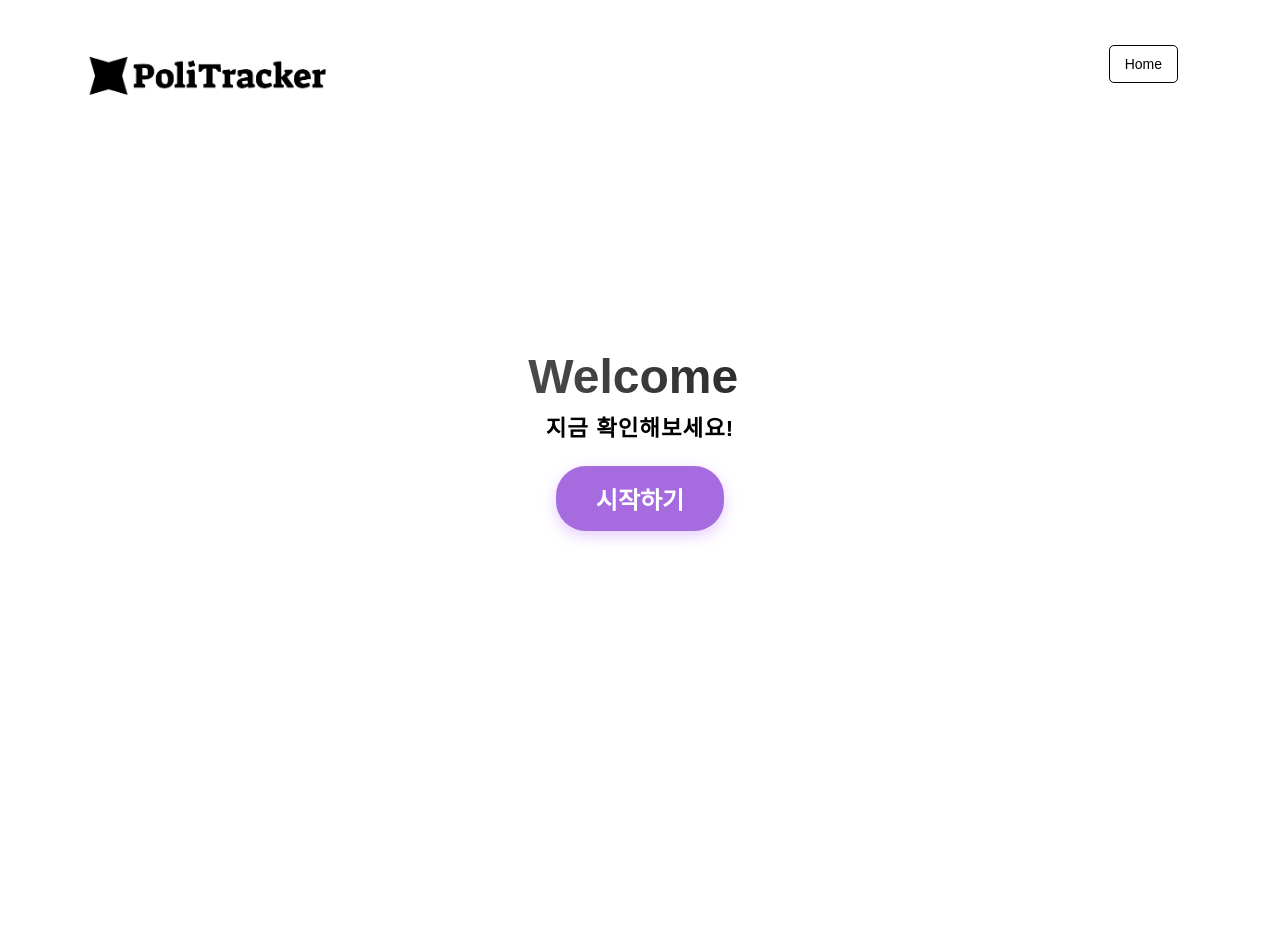
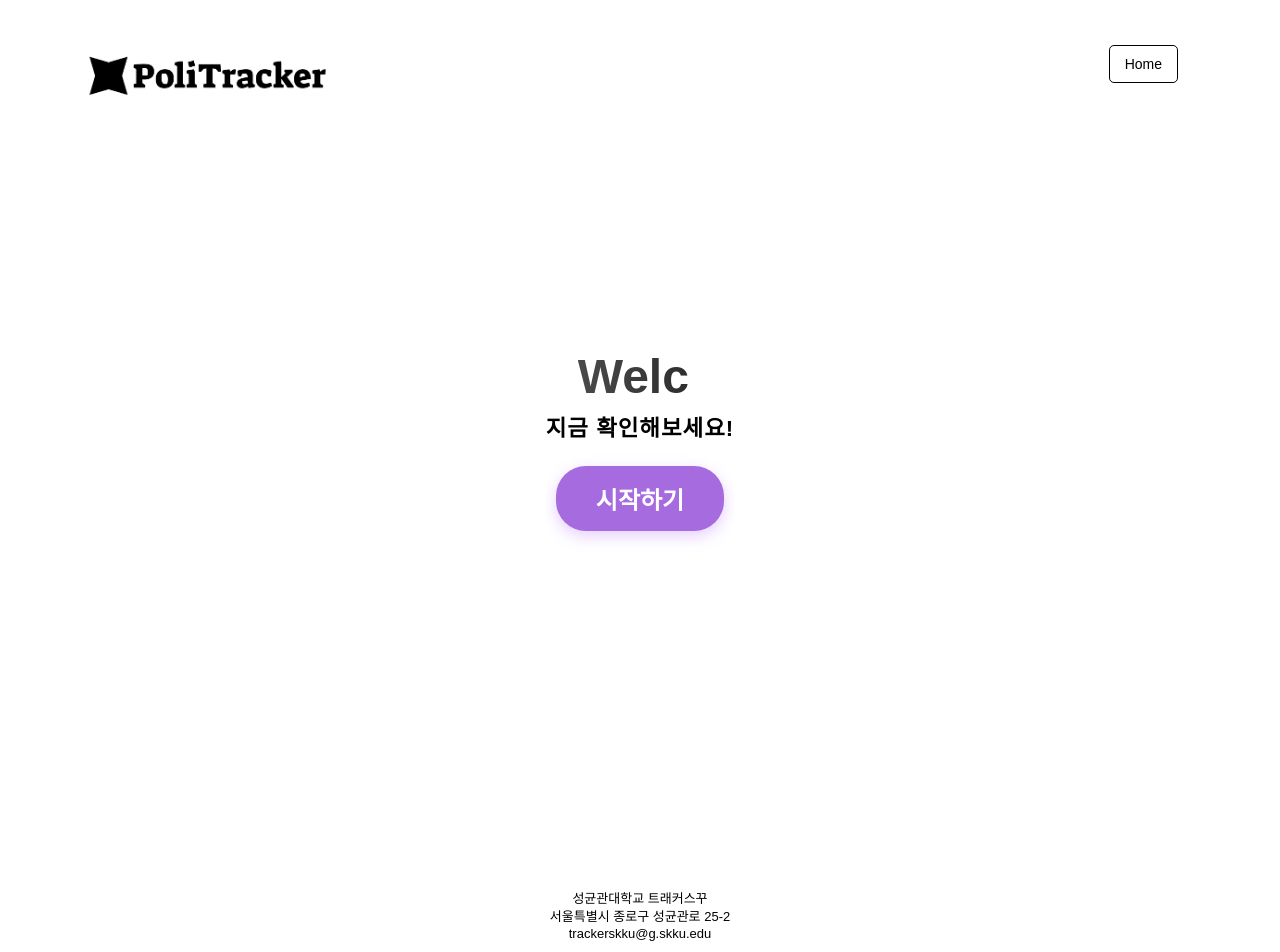
Before and after one commit to Co-Deep-Project/Frontend, a React (Create React App) app in the folder co-deep-frontend(Final)/: page /mbti in a window 1280 px wide. Shown: the top 952 px of the page. Before the commit the page ends 920 px from the top, so only its background shows below. Built offline with nearby package versions, Linux system fonts and the light colour scheme.

Commit message:
구청장 부분 수정

```diff
--- a/co-deep-frontend(Final)/src/mbti/QuestionScreen.css
+++ b/co-deep-frontend(Final)/src/mbti/QuestionScreen.css
@@ -213,3 +213,13 @@
   background-color: #b8a6d9;; /* 호버 시 배경색 변경 */
   transform: scale(1.05); /* 버튼 크기 증가 효과 */
 }
+
+.footer {
+  text-align: center;
+  margin-top: 20px;
+  line-height: 1.35;
+}
+
+.footer p {
+  font-size: 13px;
+}
--- a/co-deep-frontend(Final)/src/mbti/QuestionScreen.js
+++ b/co-deep-frontend(Final)/src/mbti/QuestionScreen.js
@@ -241,6 +241,9 @@ return (
               </>
           )}
       </div>
+      <footer className="footer">
+        <p>성균관대학교 트래커스꾸<br />서울특별시 종로구 성균관로 25-2<br />trackerskku@g.skku.edu</p>
+      </footer>
   </div>
 );
 };
--- a/co-deep-frontend(Final)/src/mbti/ResultScreen.css
+++ b/co-deep-frontend(Final)/src/mbti/ResultScreen.css
@@ -132,7 +132,15 @@ body {
 }
 
 
+.footer {
+  text-align: center;
+  margin-top: 40px;
+  line-height: 1.35;
+}
 
+.footer p {
+  font-size: 13px;
+}
 
 .finishBtn {
     background: #cfc2e9;
--- a/co-deep-frontend(Final)/src/mbti/ResultScreen.js
+++ b/co-deep-frontend(Final)/src/mbti/ResultScreen.js
@@ -140,6 +140,9 @@ const ResultScreen = () => {
 
     <button className="finishBtn" onClick={onRestart}>다시 테스트하기</button>
   </div>
+  <footer className="footer">
+        <p>성균관대학교 트래커스꾸<br />서울특별시 종로구 성균관로 25-2<br />trackerskku@g.skku.edu</p>
+      </footer>
   </div>
   );
 };
--- a/co-deep-frontend(Final)/src/mbti/StartScreen.css
+++ b/co-deep-frontend(Final)/src/mbti/StartScreen.css
@@ -89,6 +89,16 @@
   z-index: -1;
 }
 
+.footer {
+  text-align: center;
+  margin-top: 20px;
+  line-height: 1.35;
+}
+
+.footer p {
+  font-size: 13px;
+}
+
 /* 배경 애니메이션 효과 */
 @keyframes moveBackground {
   from {
--- a/co-deep-frontend(Final)/src/mbti/StartScreen.js
+++ b/co-deep-frontend(Final)/src/mbti/StartScreen.js
@@ -56,6 +56,9 @@ const StartScreen = () => {
           </button>
         </div>
       </div>
+      <footer className="footer">
+        <p>성균관대학교 트래커스꾸<br />서울특별시 종로구 성균관로 25-2<br />trackerskku@g.skku.edu</p>
+      </footer>
     </div>
   );
 };
--- a/co-deep-frontend(Final)/src/yunji/yunji.css
+++ b/co-deep-frontend(Final)/src/yunji/yunji.css
@@ -72,17 +72,21 @@
 .main-content {
   display: flex;
   flex-direction: row;
-  height: 100%; /* 높이를 100%로 설정하여 부모 높이에 맞춤 */
-  overflow: visible; /* 필요 시에만 스크롤을 보이도록 변경 */
+  height: 100%; /* 부모 높이에 맞춤 */
+  overflow: hidden; /* 스크롤 제거 */
+  width: 100%; /* 전체 화면 너비 사용 */
 }
 
+/* LeftPanel과 RightPanel 스타일 */
 .left-panel,
 .right-panel {
-  flex: 1;
+  flex: 1; /* 동일한 비율로 크기 조정 */
   padding: 20px;
-  overflow: visible; /* 스크롤 제거하여 모두 보이도록 설정 */
-  box-sizing: border-box;
+  overflow: auto; /* 내용이 넘칠 경우 스크롤 */
+  box-sizing: border-box; /* 패딩 포함 크기 계산 */
+  min-width: 0; /* Flexbox 축소를 방해하지 않도록 설정 */
 }
+
 /* 정책 카드 스타일 */
 .action-cards {
   display: flex;
@@ -332,18 +336,26 @@
   color: #4a4a4a;
   text-align: center;
 }
-
+.left-panel,
+.right-panel {
+  flex: 1; /* 동일한 비율로 크기를 조정 */
+  padding: 20px;
+  overflow: auto; /* 내용이 넘칠 경우 스크롤 표시 */
+  box-sizing: border-box; /* 패딩 포함 크기 계산 */
+}
+/* 반응형 설정 */
 /* 반응형 설정 */
 @media (max-width: 767px) {
   .main-content {
-    flex-direction: column;
-    height: auto;
+    flex-direction: column; /* 모바일에서는 상하 배치 */
   }
 
-  .left-panel, .right-panel {
-    width: 100%;
-    padding: 10px;
+  .left-panel,
+  .right-panel {
+    min-width: 100%; /* 화면 크기에서 동일한 너비로 확장 */
+    flex: none; /* 모바일에서 크기 고정 */
   }
+
 
   .header {
     flex-direction: row;
--- a/co-deep-frontend(Final)/src/yunji/yunji.js
+++ b/co-deep-frontend(Final)/src/yunji/yunji.js
@@ -37,7 +37,7 @@ const Yunji = () => {
     <div className="app">
       <div className="header">
         <div className="logo-container">
-          <img src={logo} alt="PoliTracker Logo" className="poliLogo" />
+          <img src={logo} alt="PoliTracker Logo" className="poliLogo" onClick={handleHomeClick}/>
         </div>
         <div className="menu">
             <button
```
Also changed, not shown: co-deep-frontend(Final)/src/mbti/StartScreen.module.css (line endings or trailing spaces).
